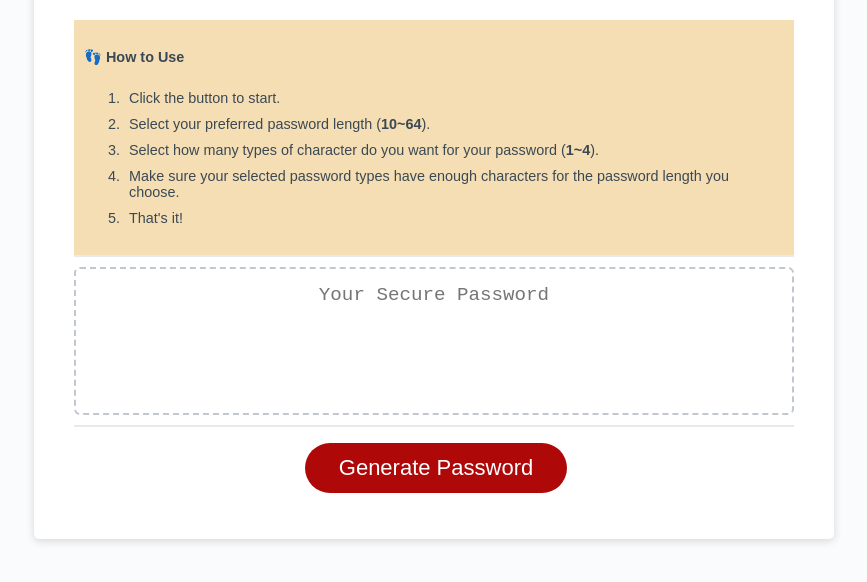
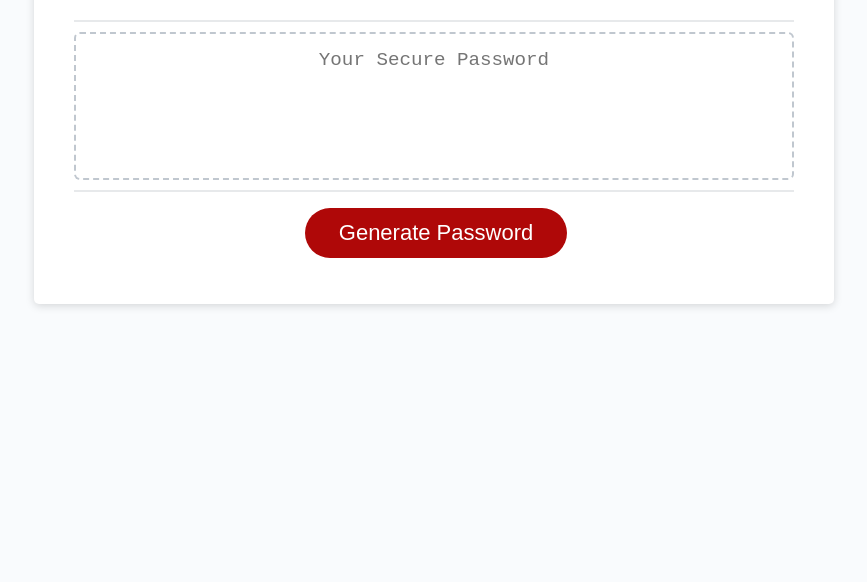
Before and after one commit to dearbojack/Password-Generator, a plain HTML site: page index.html in a window 1280 px wide. Shown: the part 216-798 px from the top of the page, without its empty margins (206-1073 px from the left). Drawn offline with Linux system fonts and the light colour scheme.

Commit message:
delete how to use

```diff
--- a/index.html
+++ b/index.html
@@ -15,16 +15,15 @@
       <div class="card">
         <div class="card-header">
           <h2>Generate a Password</h2>
-          <div class="usage">
+          <!-- <div class="usage">
             <h4>&#128099 How to Use</h4>
             <ol>
               <li>Click the button to start.</li>
               <li>Select your preferred password length (<strong>10~64</strong>).</li>
               <li>Select how many types of character do you want for your password (<strong>1~4</strong>).
-              <li>Make sure your selected password types have enough characters for the password length you choose.</li>
               <li>That's it!</li>
             </ul>
-          </div>
+          </div> -->
 
         </div>
         <div class="card-body">
```
Also changed, not shown: script.js (+4 -5 lines).
